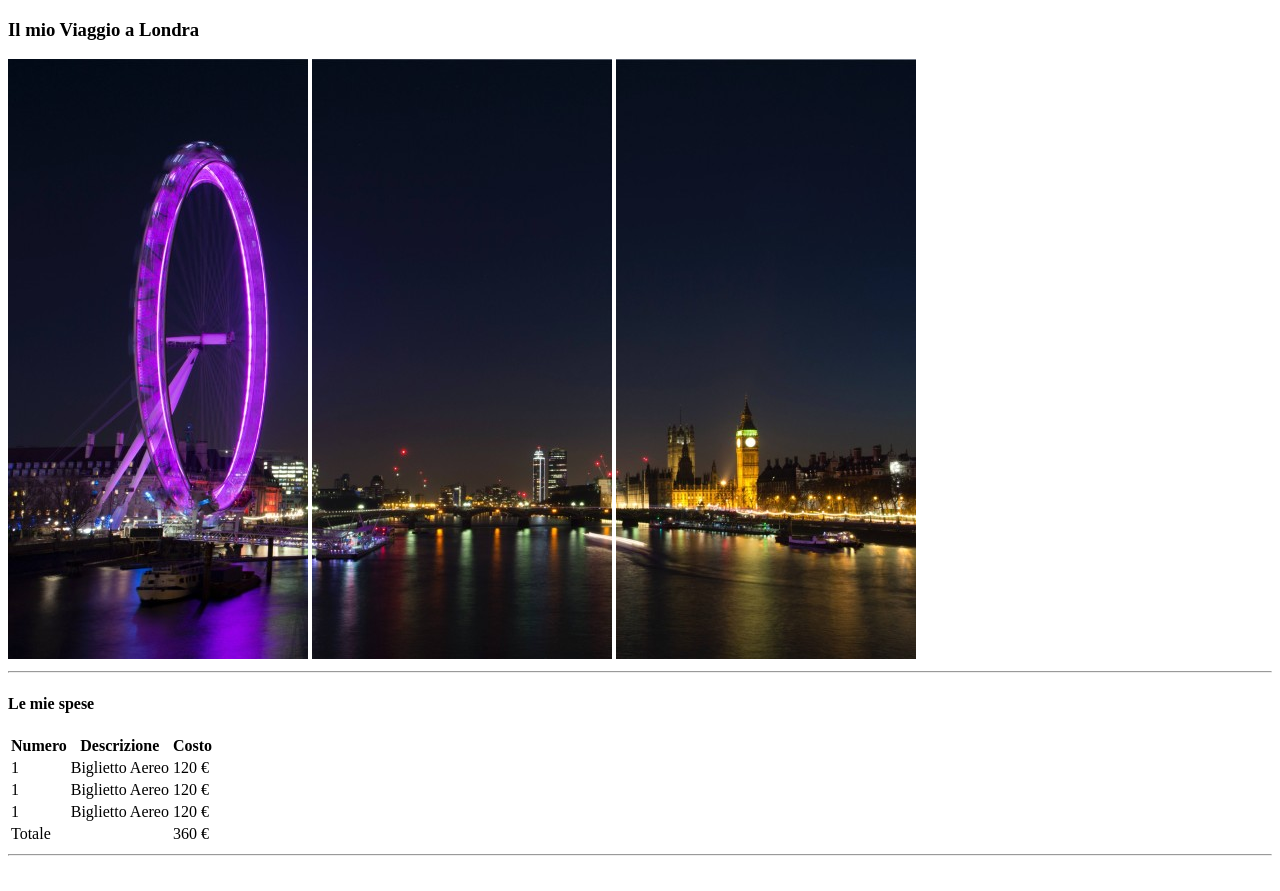
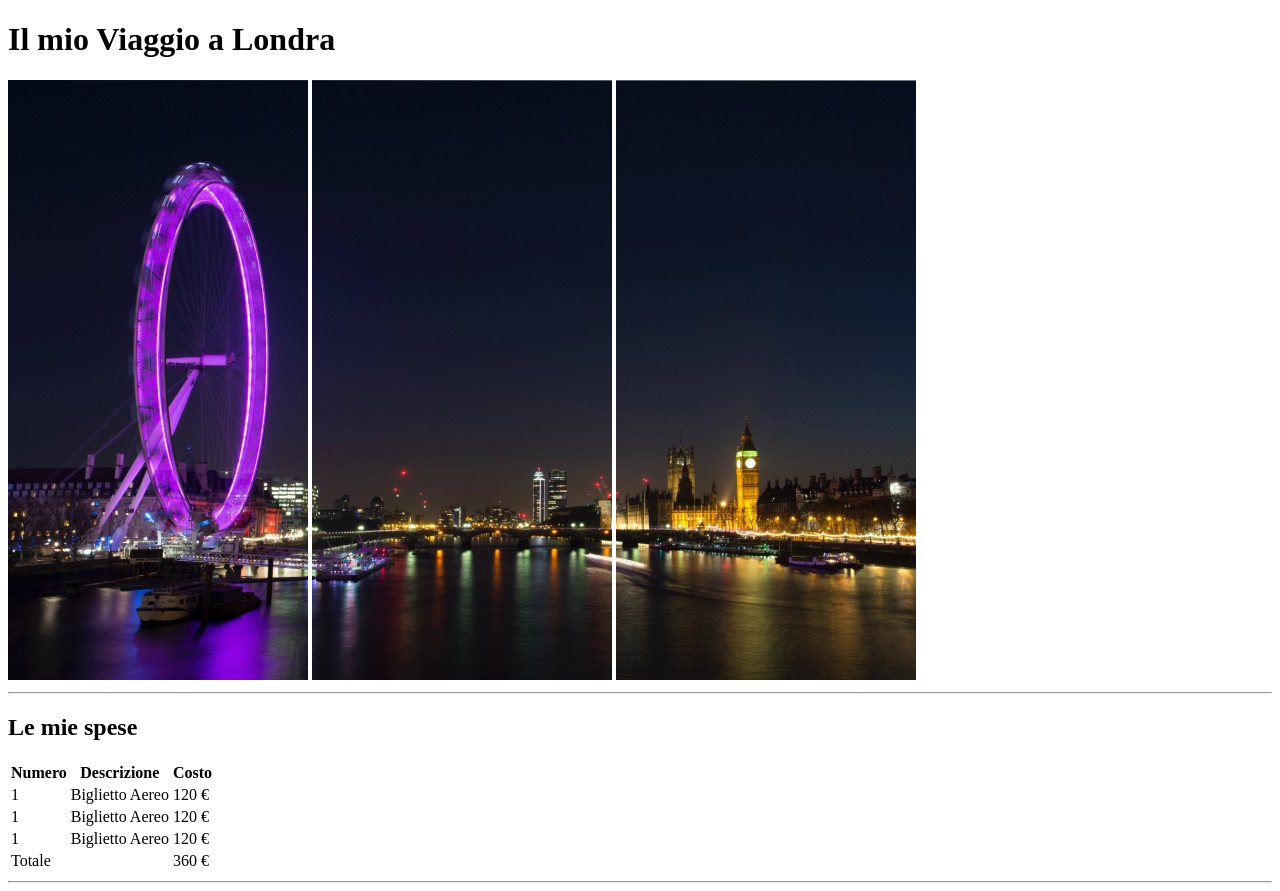
Before and after one commit to EvaXausa/html-london-trip, a plain HTML site: page index.html in a window 1280 px wide. Before the commit the page ends 864 px from the top, so only its background shows below. Drawn offline with Linux system fonts and the light colour scheme.

Commit message:
cambio grandezza titoli

```diff
--- a/index.html
+++ b/index.html
@@ -7,10 +7,10 @@
     <title>Document</title>
 </head>
 <body>
-    <h3>Il mio Viaggio a Londra</h3>
+    <h1>Il mio Viaggio a Londra</h1>
     <img src="img/pexels-bill-emrich-230794-0.jpg" alt="" /> <img src="img/pexels-bill-emrich-230794-1.jpg" alt=""/> <img src="img/pexels-bill-emrich-230794-2.jpg" alt=""/>
     <hr>
-    <h4>Le mie spese</h4>
+    <h2>Le mie spese</h2>
     <table>
         <!--intestazione tabella-->
         <thead>
```
